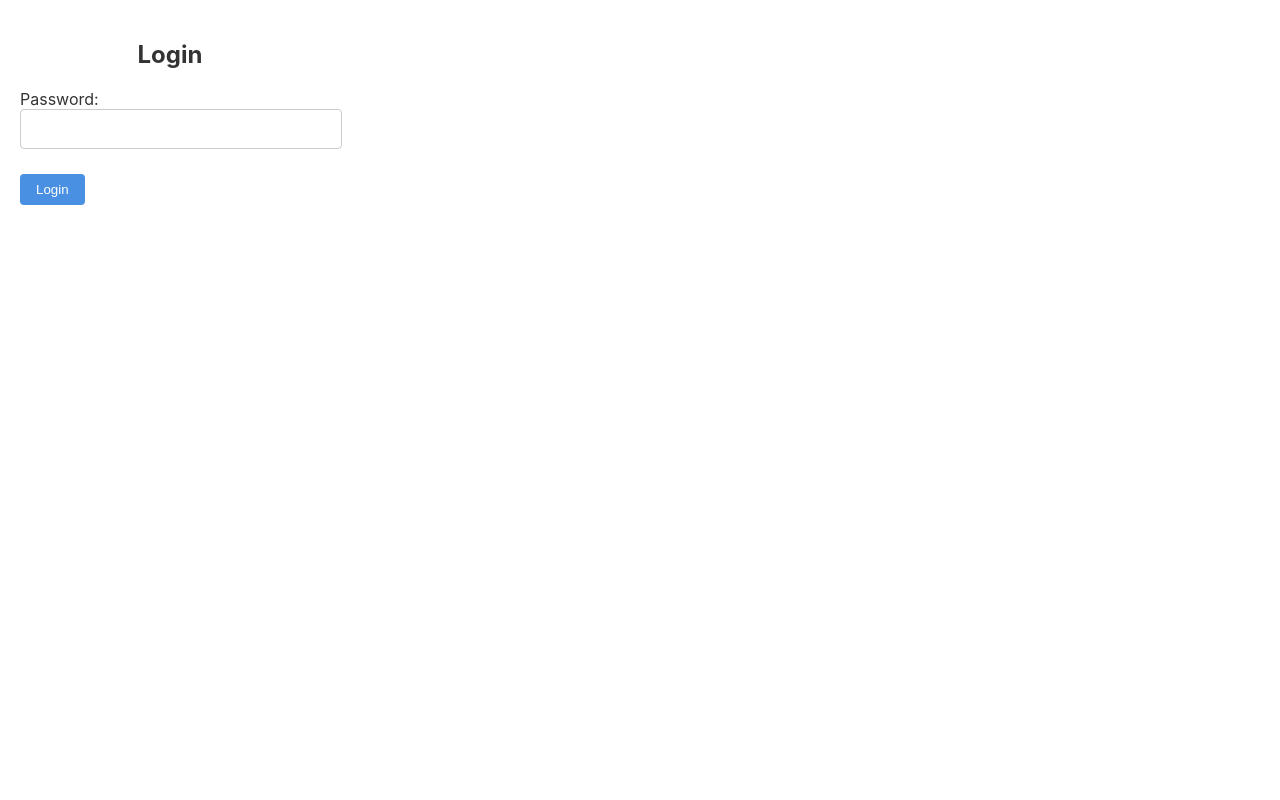
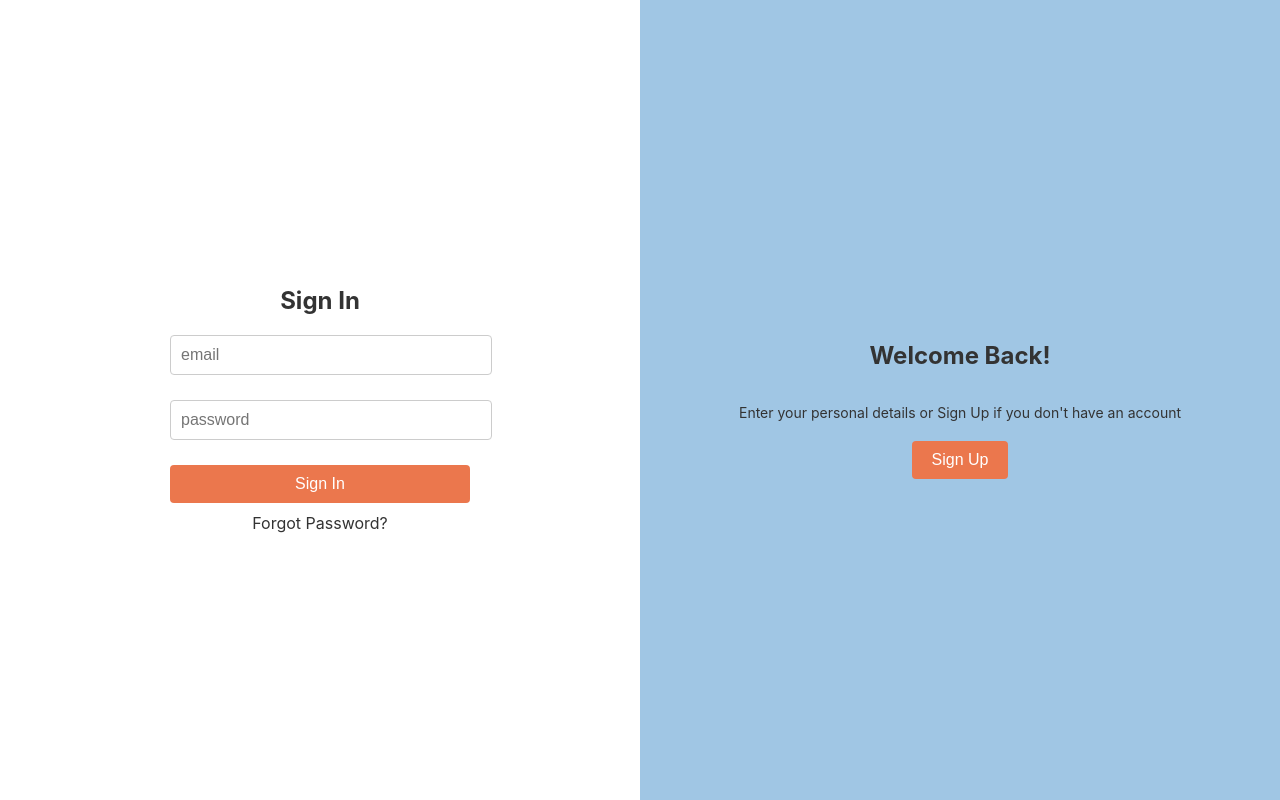
Before and after one commit to ichibangroup/momofin_front, a React (Create React App) app: page /auth/login in a window 1280 px wide. Built offline with nearby package versions, Linux system fonts and the light colour scheme.

Commit message:
[GREEN] add implementations of login frontend

```diff
--- a/src/components/Login.js
+++ b/src/components/Login.js
@@ -1,30 +1,68 @@
 import React, { useState } from 'react';
+import { Link, useNavigate } from 'react-router-dom';
+import { validateLogin } from './LoginValidation';
 import '../Login.css';
 
-function Login() {
+function Login({ onSubmit }) {
+  const [email, setEmail] = useState('');
   const [password, setPassword] = useState('');
+  const [errors, setErrors] = useState({});
+  const navigate = useNavigate();
 
   const handleSubmit = (event) => {
     event.preventDefault();
-    console.log('Login form submitted', { password });
+
+    const validationErrors = validateLogin({ email, password });
+    if (Object.keys(validationErrors).length > 0) {
+      setErrors(validationErrors);
+      return;
+    }
+
+    if (onSubmit) {
+      onSubmit({ email, password });
+    }
+  };
+
+  const handleSignUp = () => {
+    navigate('/signup');
   };
 
   return (
     <div className="login-container">
+      <div className="login-form-container">
         <form className="login-form" onSubmit={handleSubmit}>
-        <h2>Login</h2>
+          <h2>Sign In</h2>
           <div className="form-group">
-          <label htmlFor="password">Password:</label>
+            <input
+              type="email"
+              id="email"
+              placeholder="email"
+              value={email}
+              onChange={(e) => setEmail(e.target.value)}
+              required
+            />
+            {errors.email && <span className="error">{errors.email}</span>}
+          </div>
+          <div className="form-group">
             <input
               type="password"
               id="password"
+              placeholder="password"
               value={password}
               onChange={(e) => setPassword(e.target.value)}
               required
             />
+            {errors.password && <span className="error">{errors.password}</span>}
           </div>
-        <button type="submit">Login</button>
+          <button type="submit" className="btn-signin">Sign In</button>
+          <Link to="/forgot-password" className="forgot-password">Forgot Password?</Link>
         </form>
+      </div>
+      <div className="login-welcome-container">
+        <h2>Welcome Back!</h2>
+        <p>Enter your personal details or Sign Up if you don't have an account</p>
+        <button className="btn-signup" onClick={handleSignUp}>Sign Up</button>
+      </div>
     </div>
   );
 }
```
Lines whose indentation alone changed are shown as unchanged.
